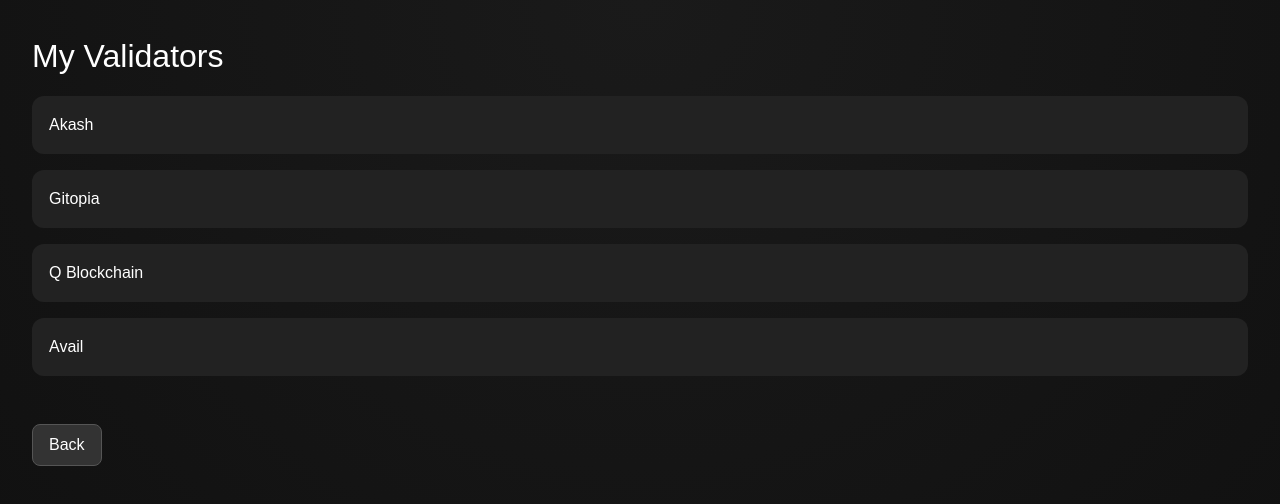
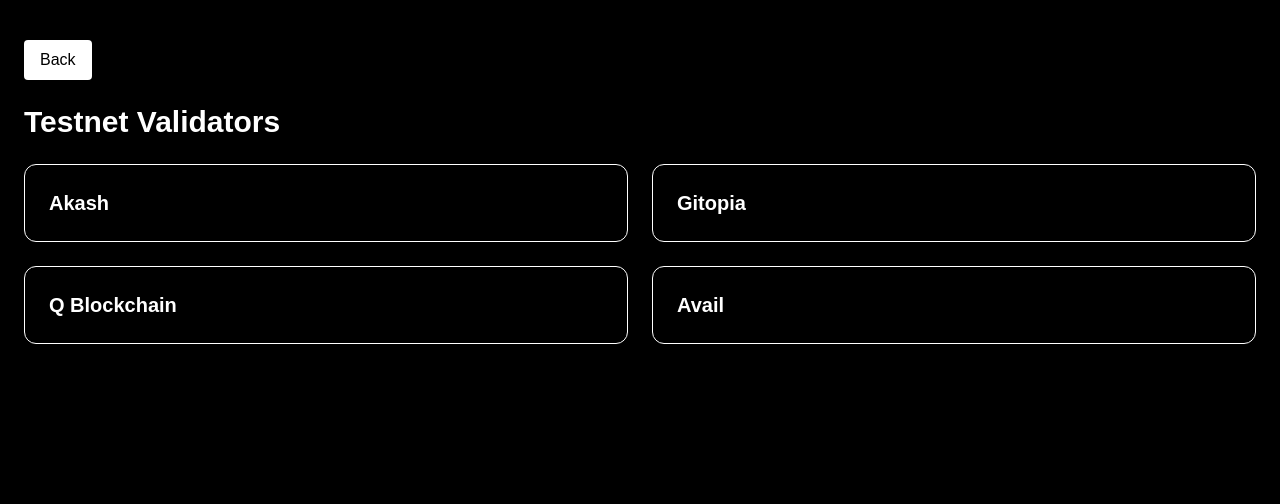
Before and after one commit to Heroness1/daycreed-inframe, a Next.js app: page /validator in a window 1280 px wide. Shown: the top 504 px of the page. Built offline with nearby package versions, Linux system fonts and the light colour scheme.

Commit message:
Update validator.js

```diff
--- a/pages/validator.js
+++ b/pages/validator.js
@@ -1,53 +1,43 @@
-import { useState } from 'react';
+// pages/validator.js
+import Link from "next/link";
+import { motion } from "framer-motion";
 
-const validators = ['Akash', 'Gitopia', 'Q Blockchain', 'Avail'];
+const validators = [
+  { name: "Akash", url: "https://akash.network" },
+  { name: "Gitopia", url: "https://gitopia.com" },
+  { name: "Q Blockchain", url: "https://qblockchain.org" },
+  { name: "Avail", url: "https://availproject.org" },
+];
 
 export default function ValidatorPage() {
-  const [active, setActive] = useState(null);
+  return (
+    <div className="min-h-screen bg-black text-white px-6 py-10">
+      <Link href="/">
+        <button className="mb-6 px-4 py-2 bg-white text-black rounded hover:bg-gray-300 transition">
+          Back
+        </button>
+      </Link>
 
-  return (
-    <main style={{
-      padding: '2rem',
-      fontFamily: 'Sora, sans-serif',
-      color: 'white',
-      background: 'radial-gradient(circle at top, #1a1a1a, #0f0f0f)',
-      minHeight: '100vh'
-    }}>
-      <h1 style={{ fontSize: '2rem', marginBottom: '1rem' }}>My Validators</h1>
+      <h1 className="text-3xl font-bold mb-6">Testnet Validators</h1>
 
-      {validators.map((name, i) => (
-        <div
-          key={i}
-          onClick={() => setActive(i)}
-          style={{
-            marginBottom: '1rem',
-            padding: '1rem',
-            background: active === i ? '#333' : '#222',
-            borderRadius: '0.75rem',
-            border: active === i ? '1px solid #88f' : '1px solid transparent',
-            cursor: 'pointer',
-            transform: active === i ? 'scale(1.02)' : 'scale(1)',
-            transition: 'all 0.2s ease-in-out'
-          }}
-        >
-          {name}
-        </div>
-      ))}
-
-      <button
-        onClick={() => (window.location.href = '/')}
-        style={{
-          marginTop: '2rem',
-          padding: '0.5rem 1rem',
-          background: '#333',
-          color: 'white',
-          border: '1px solid #555',
-          borderRadius: '0.5rem',
-          cursor: 'pointer'
-        }}
-      >
-        Back
-      </button>
-    </main>
+      <div className="grid grid-cols-1 md:grid-cols-2 gap-6">
+        {validators.map((v, index) => (
+          <motion.a
+            key={v.name}
+            href={v.url}
+            target="_blank"
+            rel="noopener noreferrer"
+            whileHover={{ scale: 1.05 }}
+            whileTap={{ scale: 0.98 }}
+            initial={{ opacity: 0, y: 20 }}
+            animate={{ opacity: 1, y: 0 }}
+            transition={{ delay: index * 0.1 }}
+            className="block border border-white rounded-xl p-6 hover:bg-white hover:text-black transition-colors"
+          >
+            <h2 className="text-xl font-semibold">{v.name}</h2>
+          </motion.a>
+        ))}
+      </div>
+    </div>
   );
 }
```
